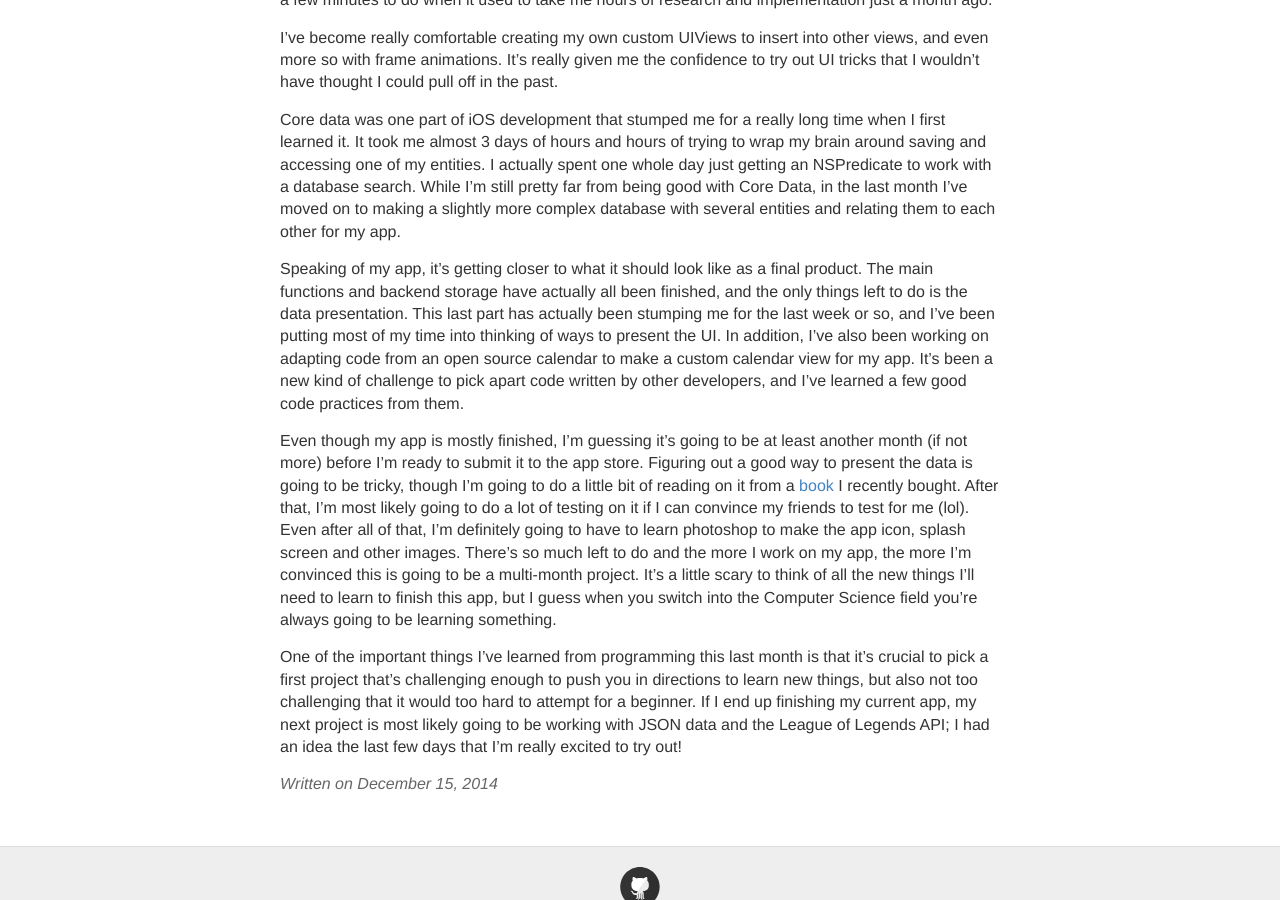
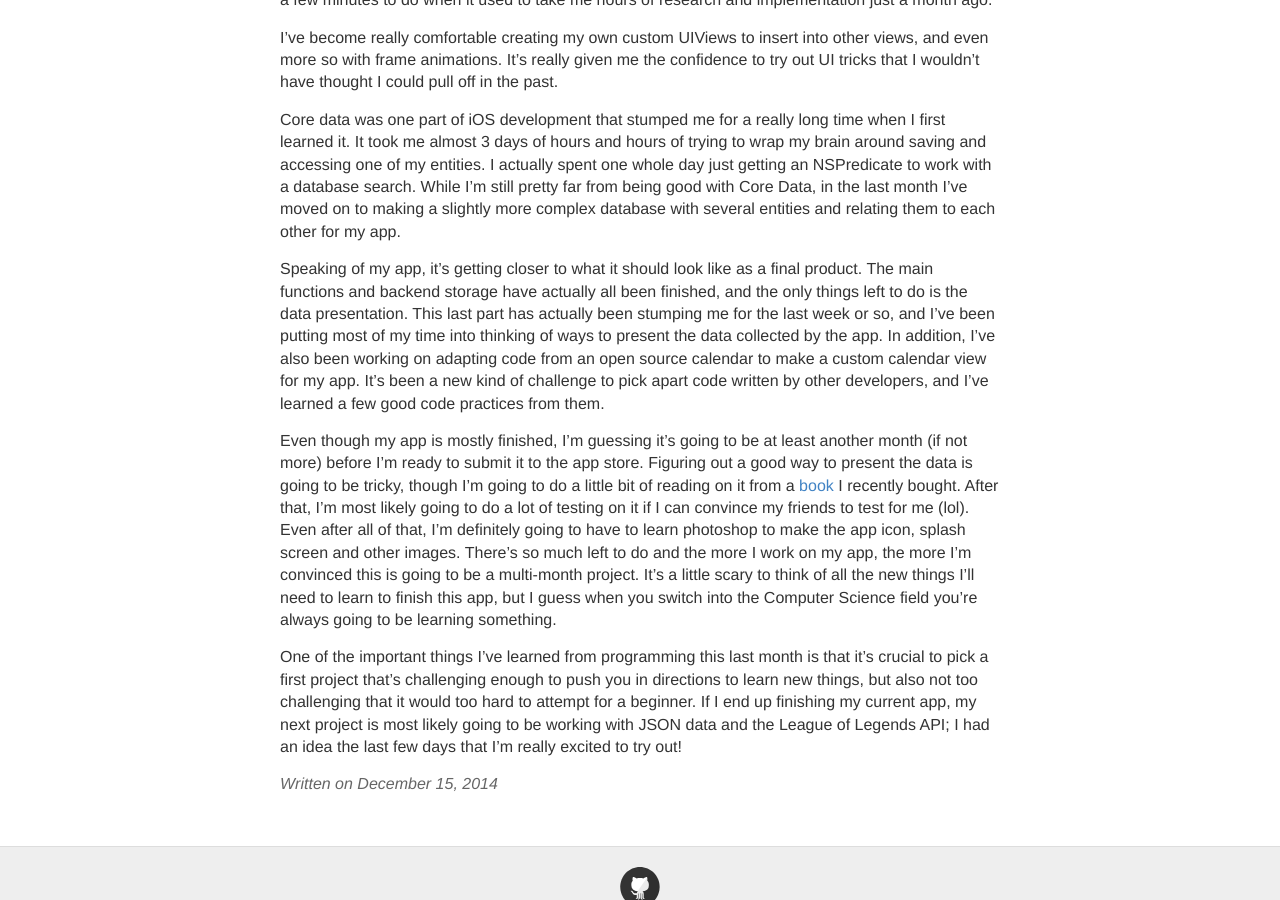
Before and after one commit to trentyou/trentyou.github.io, a Jekyll site: the page built from _posts/2014-12-15-One Month Later.md, in a window 1280 px wide and 900 px high, scrolled down 632 px. Built offline with Jekyll 4.4.1, drawn with Linux system fonts in a browser that asks for light colours.

Commit message:
Updated 2014-12-15-One Month Later.md

```diff
--- a/_posts/2014-12-15-One Month Later.md
+++ b/_posts/2014-12-15-One Month Later.md
@@ -16,7 +16,7 @@ I've become really comfortable creating my own custom UIViews to insert into oth
 
 Core data was one part of iOS development that stumped me for a really long time when I first learned it. It took me almost 3 days of hours and hours of trying to wrap my brain around saving and accessing one of my entities. I actually spent one whole day just getting an NSPredicate to work with a database search. While I'm still pretty far from being good with Core Data, in the last month I've moved on to making a slightly more complex database with several entities and relating them to each other for my app.
 
-Speaking of my app, it's getting closer to what it should look like as a final product. The main functions and backend storage have actually all been finished, and the only things left to do is the data presentation. This last part has actually been stumping me for the last week or so, and I've been putting most of my time into thinking of ways to present the UI. In addition, I've also been working on adapting code from an open source calendar to make a custom calendar view for my app. It's been a new kind of challenge to pick apart code written by other developers, and I've learned a few good code practices from them.
+Speaking of my app, it's getting closer to what it should look like as a final product. The main functions and backend storage have actually all been finished, and the only things left to do is the data presentation. This last part has actually been stumping me for the last week or so, and I've been putting most of my time into thinking of ways to present the data collected by the app. In addition, I've also been working on adapting code from an open source calendar to make a custom calendar view for my app. It's been a new kind of challenge to pick apart code written by other developers, and I've learned a few good code practices from them.
 
 Even though my app is mostly finished, I'm guessing it's going to be at least another month (if not more) before I'm ready to submit it to the app store. Figuring out a good way to present the data is going to be tricky, though I'm going to do a little bit of reading on it from a [book](http://www.amazon.com/Information-Dashboard-Design-At-Glance/dp/1938377001) I recently bought. After that, I'm most likely going to do a lot of testing on it if I can convince my friends to test for me (lol). Even after all of that, I'm definitely going to have to learn photoshop to make the app icon, splash screen and other images. There's so much left to do and the more I work on my app, the more I'm convinced this is going to be a multi-month project. It's a little scary to think of all the new things I'll need to learn to finish this app, but I guess when you switch into the Computer Science field you're always going to be learning something.
 
```
